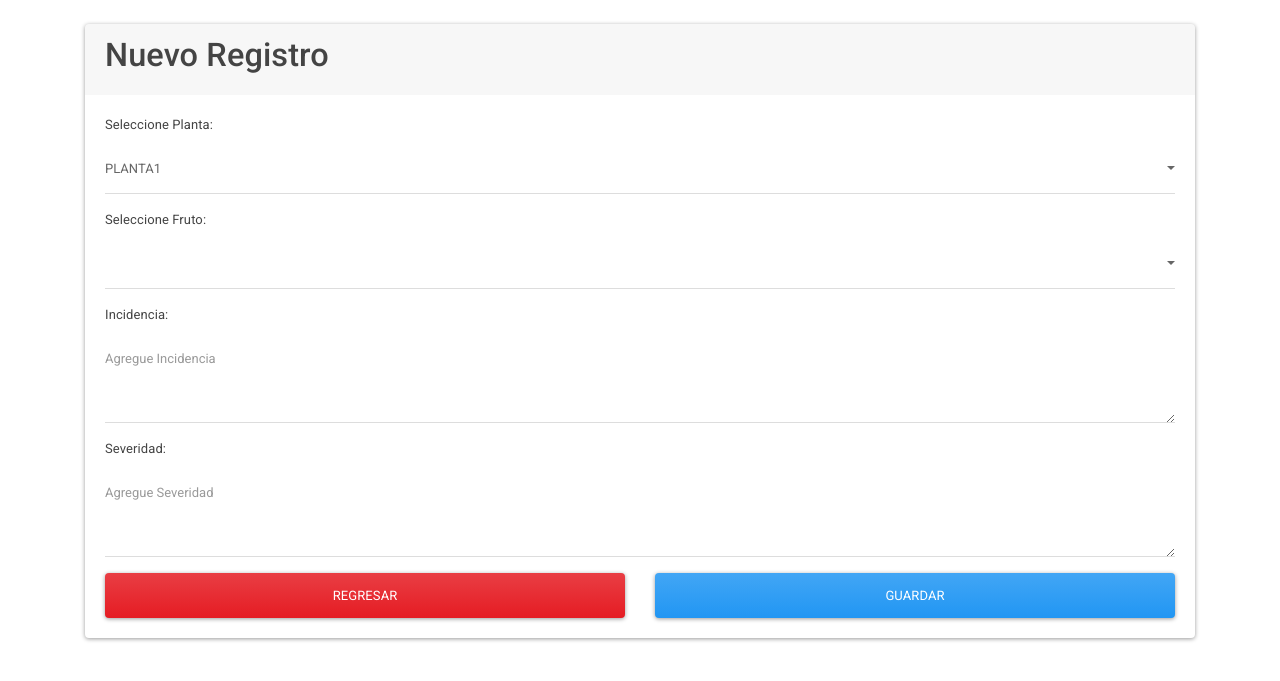
After one commit to Fisherr05/alertas-tempranas, a Flask app: page /app_pf in a window 1280 px wide. The commit adds this page. Shown: the top 681 px of the page. Run offline with Flask 2, Linux system fonts and the light colour scheme; data comes from the database, SQL or seed files in the repository; data that the repository does not hold is empty; some libraries are stand-ins or nearby versions.

Commit message:
PF agregado

```diff
--- /dev/null
+++ b/Templates/addPf.html
@@ -0,0 +1,58 @@
+{% extends "layout.html" %}
+{% block body %}
+
+<div class="card">
+    <div class="card-header">
+        <h1>Nuevo Registro</h1>
+    </div>
+    <div class="card-body">
+      <form action="{{url_for('add_pf')}}" method="POST">
+        <div class="form-group">
+          <label>Seleccione Planta:</label>
+          <select class="form-control" name="idPlanta">
+            {% for planta in plantas %}
+            <option value="{{planta.0}}">{{planta.1}}</option>
+            {% endfor %}
+          </select>
+        </div>
+        <div class="form-group">
+          <label>Seleccione Fruto:</label>
+          <select class="form-control" name="idFruto">
+            {% for fruto in frutos %}
+            <option value="{{fruto.0}}">{{fruto.1}}</option>
+            {% endfor %}
+          </select>
+        </div>
+        <div class="form-group">
+          <label for="incidencia">Incidencia:</label>
+          <textarea
+            class="form-control"
+            id="incidencia"
+            rows="3"
+            name="incidencia"
+            placeholder="Agregue Incidencia"
+          ></textarea>
+        </div>
+        <div class="form-group">
+          <label for="severidad">Severidad:</label>
+          <textarea
+            class="form-control"
+            id="severidad"
+            rows="3"
+            name="severidad"
+            placeholder="Agregue Severidad"
+          ></textarea>
+        </div>
+        <div class="row">
+          <div class="col-md-6">
+            <a href="/pf" class="btn btn-danger btn-block">Regresar</a>
+          </div>
+          <div class="col-md-6">
+            <button class="btn btn-primary btn-block">Guardar</button>
+          </div>
+        </div>
+      </form>
+    </div>
+</div>
+
+{% endblock %}
--- a/Templates/addPlanta.html
+++ b/Templates/addPlanta.html
@@ -1,4 +1,6 @@
-
+<div class="col-md-10">
+  <h1>Agragar Planta</h1>
+</div>
 <div class="card card-body">
     <form action="{{url_for('add_planta')}}" method="POST">
       <div class="form-group">
--- a/app.py
+++ b/app.py
@@ -1,5 +1,6 @@
 from flask import Flask, render_template, request, redirect, url_for, flash
 from flask_mysqldb import MySQL
+from datetime import date
 
 # initializations
 app = Flask(__name__)
@@ -112,5 +113,104 @@ def delete_fruto(id):
     flash('¡Eliminado con éxito!')
     return redirect(url_for('Frutos'))
 
+@app.route('/pf')
+def Pf():
+    cur = mysql.connection.cursor()
+    cur.execute('SELECT * FROM PF')
+    data = cur.fetchall()
+    cur.execute('SELECT * FROM PLANTA')
+    data1 = cur.fetchall()
+    cur.execute('SELECT * FROM FRUTO')
+    data2 = cur.fetchall()
+    cur.close()
+    print(data)
+    return render_template('pf.html', pfs = data, plantas = data1, frutos = data2)
+
+@app.route('/app_pf')
+def appPf():
+    cur = mysql.connection.cursor()
+    cur.execute('SELECT * FROM PLANTA')
+    data1 = cur.fetchall()
+    cur.execute('SELECT * FROM FRUTO')
+    data2 = cur.fetchall()
+    cur.close()
+    return render_template('addPf.html', plantas = data1, frutos = data2)
+
+@app.route('/add_pf', methods=['POST'])
+def add_pf():
+    if request.method == 'POST':
+        idPlanta = request.form['idPlanta']
+        idFruto = request.form['idFruto']
+        today = date.today()
+        dte =   today.strftime("%Y-%m-%d")
+        fecha = dte
+        incidencia = request.form['incidencia']
+        severidad = request.form['severidad']
+        cur = mysql.connection.cursor()
+        cur.execute("INSERT INTO PF (idPlanta,idFruto,fecha,incidencia,severidad) VALUES (%s,%s,%s,%s,%s)",(idPlanta,idFruto,fecha,incidencia,severidad))
+        mysql.connection.commit()
+        flash('¡Guardado con éxito!')
+        return redirect(url_for('Pf'))
+
+@app.route('/edit_pf/<id1>&<id2>', methods = ['POST','GET'])
+def edit_pf(id1,id2):
+    cur = mysql.connection.cursor()
+    cur.execute('SELECT * FROM PF WHERE idPlanta =%s and idFruto=%s', (id1,id2))
+    data = cur.fetchall()
+    cur.execute('SELECT * FROM PLANTA WHERE idPlanta =%s',(id1))
+    data1 = cur.fetchall()
+    cur.execute('SELECT * FROM FRUTO WHERE idFruto=%s',(id2))
+    data2 = cur.fetchall()
+    cur.close()
+    print(data)
+    print(data1)
+    print(data2)
+    return render_template('editPf.html', pf = data[0], frutos=data2, plantas=data1)
+
+@app.route('/update_pf/<id1>&<id2>',methods=['POST'])
+def update_pf(id1,id2):
+    if request.method == 'POST':
+        idPlanta = request.form['idPlanta']
+        idFruto = request.form['idFruto']
+        incidencia = request.form['incidencia']
+        severidad = request.form['severidad']
+        today = date.today()
+        dte =   today.strftime("%Y-%m-%d")
+        fecha = dte
+        cur = mysql.connection.cursor()
+        cur.execute("""
+            UPDATE PF
+            SET idPlanta=%s,idFruto=%s, fecha=%s, incidencia = %s, severidad = %s
+            WHERE idPlanta = %s and idFruto= %s
+        """, (idPlanta,idFruto,fecha,incidencia,severidad,id1,id2))
+        flash('¡Modificado con éxito!')
+        mysql.connection.commit()
+        return redirect(url_for('Pf'))
+
+@app.context_processor
+def utility_processor():
+    def obtenerFruto(id):
+        cur = mysql.connection.cursor()
+        cur.execute('SELECT * FROM FRUTO')
+        frutos = cur.fetchall()
+        cur.close()
+        for fruto in frutos:
+            if fruto[0] == id:
+                return fruto[1]
+    return dict(obtenerFruto=obtenerFruto)
+
+@app.context_processor
+def utility_processor():
+    def obtenerPlanta(id):
+        cur = mysql.connection.cursor()
+        cur.execute('SELECT * FROM PLANTA')
+        plantas = cur.fetchall()
+        cur.close()
+        for planta in plantas:
+            if planta[0]== id:
+                return planta[1]
+    return dict(obtenerPlanta=obtenerPlanta)
+
+
 if __name__ == '__main__':
     app.run(port=8090,debug =True)
```
Also changed, not shown: Templates/editPf.html (added, +67 -0 lines), Templates/pf.html (added, +71 -0 lines), test.py (added, +14 -0 lines).
